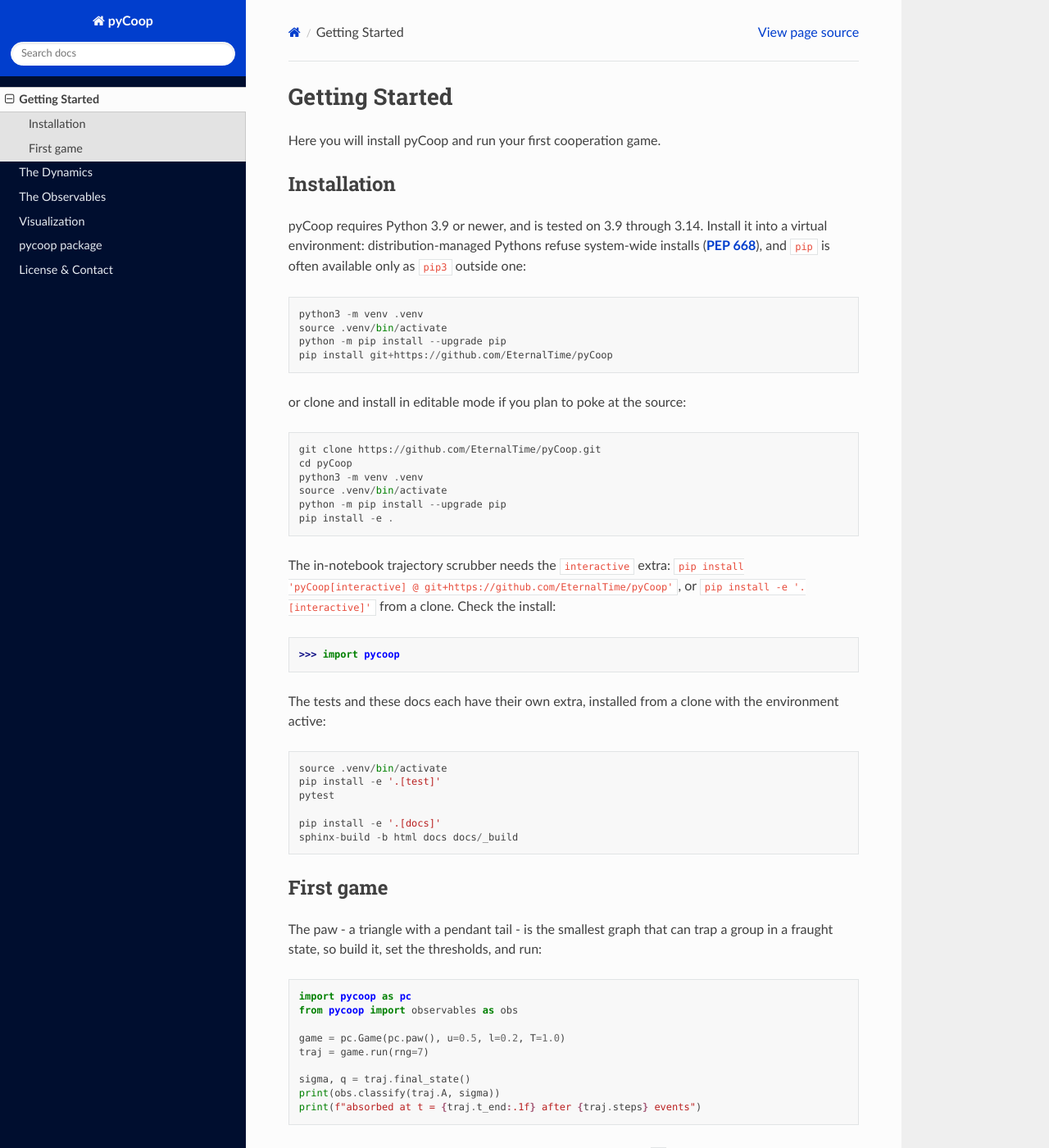
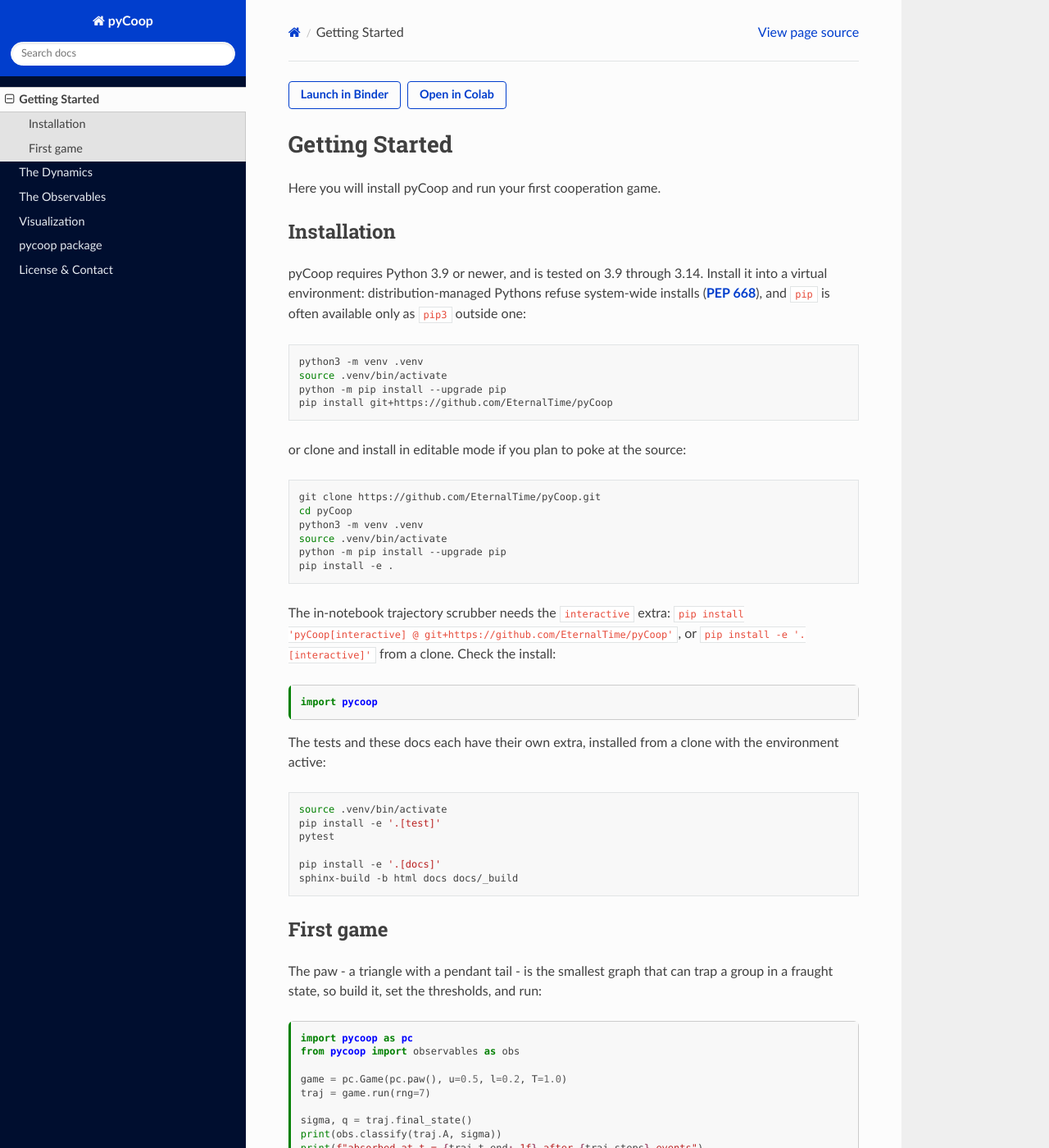
Before and after one commit to EternalTime/pyCoop, a Sphinx documentation site: the page built from docs/getting_started.ipynb, in a window 1280 px wide and 1400 px high. Shown: the whole window at 82% size. Built offline with Sphinx 7.4.7 and the Read the Docs theme 3.1.0, drawn with Linux system fonts in a browser that asks for light colours.

Commit message:
Turn Getting Started and the three guides into notebooks readers can run in Binder or Colab, and point the README at the hosted manual only. (#8)

```diff
--- a/docs/_static/custom.css
+++ b/docs/_static/custom.css
@@ -5,7 +5,7 @@
 
 .wy-side-nav-search,
 .wy-nav-top {
-    background: #013ECD;   /* Royal Blue — brighter masthead, contrasts the navy nav below */
+    background: #013ECD;   /* Royal Blue - brighter masthead, contrasts the navy nav below */
 }
 
 .wy-side-nav-search input[type=text] {
@@ -40,3 +40,46 @@
 .rst-content a:hover {
     color: #000E2F;
 }
+
+/* Launch buttons on pages built from Jupyter notebooks
+   (docs/_templates/page.html). */
+
+.launch-buttons {
+    display: flex;
+    flex-wrap: wrap;
+    gap: 8px;
+    margin-bottom: 24px;
+}
+
+.rst-content .launch-buttons a.launch-button {
+    display: inline-block;
+    padding: 6px 14px;
+    border: 1px solid #013ECD;
+    border-radius: 4px;
+    color: #013ECD;
+    font-size: 90%;
+    font-weight: bold;
+    line-height: 1.4;
+}
+
+.rst-content .launch-buttons a.launch-button:hover,
+.rst-content .launch-buttons a.launch-button:focus {
+    background: #013ECD;
+    color: #fff;
+}
+
+/* A notebook cell's output sits on a neutral background, so it reads as the
+   result of the code cell above it rather than as more code. */
+div.cell_output div.output div.highlight {
+    background: #f6f6f6;
+}
+
+/* Notebook text links to the API as [`name`](#name), which Jupyter and Colab
+   can render too.  myst wraps the code in span.xref rather than giving the
+   code itself the "xref" class that the {py:...} roles add, so repeat the
+   theme's xref rule here and both kinds of link read the same. */
+.rst-content span.xref code.literal {
+    font-weight: 700;
+    color: #404040;
+    overflow-wrap: normal;
+}
--- /dev/null
+++ b/docs/_templates/page.html
@@ -0,0 +1,14 @@
+{#- A page built from a Jupyter notebook opens with buttons that launch that
+    notebook, runnable, on Binder or Google Colab.  The repository, branch
+    and folder come from html_context in conf.py. #}
+{%- extends "!page.html" %}
+{%- block body %}
+{%- if page_source_suffix == '.ipynb' %}
+{%- set notebook = launch_path ~ '/' ~ pagename ~ '.ipynb' %}
+<div class="launch-buttons">
+  <a class="launch-button" href="https://mybinder.org/v2/gh/{{ launch_repo }}/{{ launch_branch }}?labpath={{ notebook|urlencode }}">Launch in Binder</a>
+  <a class="launch-button" href="https://colab.research.google.com/github/{{ launch_repo }}/blob/{{ launch_branch }}/{{ notebook }}">Open in Colab</a>
+</div>
+{%- endif %}
+{{ super() }}
+{%- endblock %}
--- a/docs/conf.py
+++ b/docs/conf.py
@@ -19,6 +19,7 @@
     "sphinx.ext.viewcode",
     "sphinx.ext.intersphinx",
     "sphinx_copybutton",
+    "myst_nb",
 ]
 
 intersphinx_mapping = {
@@ -30,12 +31,44 @@
 
 copybutton_prompt_text = r">>> |\.\.\. "
 copybutton_prompt_is_regexp = True
+# Copy buttons go on code, not on the outputs of notebook cells.
+copybutton_selector = "div:not(.output) > div.highlight pre"
+
+# Pages written as Jupyter notebooks (docs/*.ipynb) are run from top to
+# bottom on every build, so the outputs a reader sees always come from the
+# code beside them and the repository stores the notebooks without outputs.
+# A cell that raises fails the build, just like a warning does.  They run in
+# a temporary directory, so files a guide saves along the way (the paw.gif of
+# Getting Started) do not land in docs/.
+nb_execution_mode = "force"
+nb_execution_raise_on_error = True
+nb_execution_timeout = 900
+nb_execution_in_temp = True
+
+# Notebook text writes math as $...$ and $$...$$, which Jupyter and Colab
+# render too, where the {math} role would show up as raw markup.
+myst_enable_extensions = ["dollarmath"]
+
+# Every notebook page gets buttons that open it, runnable, on Binder and on
+# Google Colab (see docs/_templates/page.html).  Both services read the
+# notebook from this public repository and branch.
+html_context = {
+    "launch_repo": "EternalTime/pyCoop",
+    "launch_branch": "main",
+    "launch_path": "docs",
+}
 
 autodoc_member_order = "bysource"
 autodoc_typehints = "none"
 
 templates_path = ["_templates"]
-exclude_patterns = ["_build"]
+source_suffix = {
+    ".rst": "restructuredtext",
+    ".ipynb": "myst-nb",
+}
+# myst-nb keeps its executed copies of the notebooks in jupyter_execute/, next
+# to the output directory; they are not pages of their own.
+exclude_patterns = ["_build", "jupyter_execute", "**.ipynb_checkpoints"]
 
 html_theme = "sphinx_rtd_theme"
 html_static_path = ["_static"]
--- a/pyproject.toml
+++ b/pyproject.toml
@@ -16,7 +16,7 @@
 
 [project.optional-dependencies]
 interactive = ["ipywidgets"]
-docs = ["sphinx", "sphinx-rtd-theme", "sphinx-copybutton"]
+docs = ["sphinx", "sphinx-rtd-theme", "sphinx-copybutton", "myst-nb"]
 test = ["pytest"]
 
 [build-system]
```
Also changed, not shown: README.md (+1 -8 lines), docs/getting_started.rst (deleted, +0 -87 lines), docs/guide_dynamics.rst (deleted, +0 -105 lines), docs/guide_observables.rst (deleted, +0 -88 lines), docs/guide_viz.rst (deleted, +0 -74 lines), docs/getting_started.ipynb (added), docs/guide_dynamics.ipynb (added), docs/guide_observables.ipynb (added), docs/guide_viz.ipynb (added), 4 other files.
